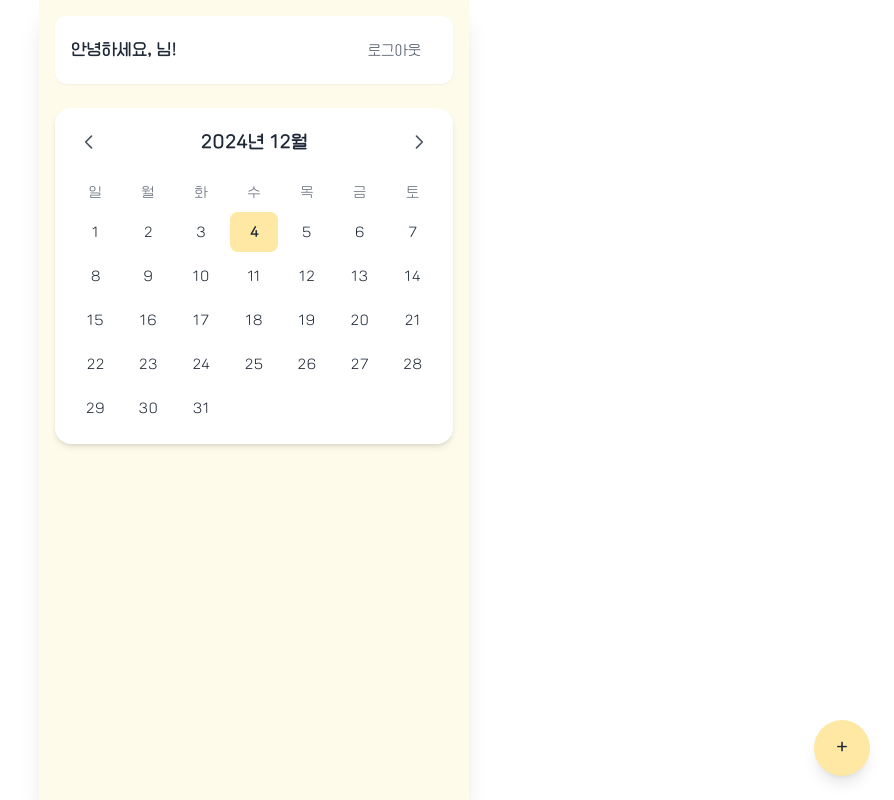
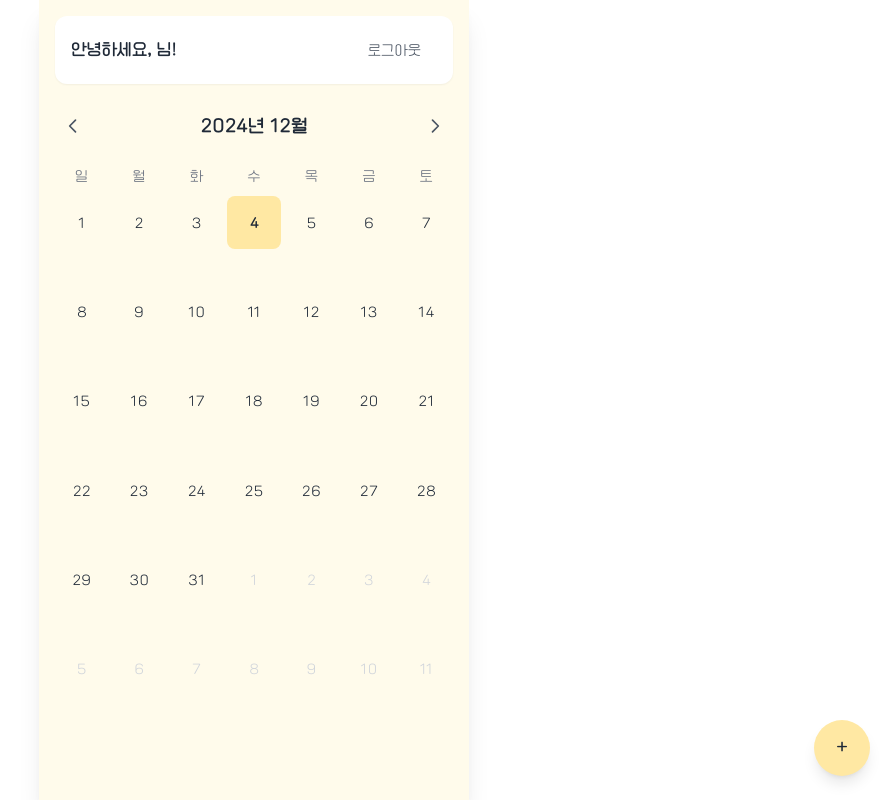
Before and after one commit to partlyjadedyouth/note-n-rest, a Next.js app: page / in a window 1280 px wide. Shown: the whole page, without its empty margins (386-1280 px from the left). Built offline with nearby package versions, Linux system fonts and the light colour scheme; no server answers.

Commit message:
🎨 Update calendar layout and design

```diff
--- a/src/components/Calendar.tsx
+++ b/src/components/Calendar.tsx
@@ -14,7 +14,14 @@
 "use client";
 
 import { useState } from "react";
-import { startOfMonth, endOfMonth, eachDayOfInterval } from "date-fns";
+import {
+  startOfMonth,
+  endOfMonth,
+  eachDayOfInterval,
+  startOfWeek,
+  endOfWeek,
+  addWeeks,
+} from "date-fns";
 import { CalendarProps } from "@/types";
 import CalendarHeader from "@/components/calendar/CalendarHeader";
 import CalendarWeekdays from "@/components/calendar/CalendarWeekdays";
@@ -27,8 +34,15 @@ export default function Calendar({ entries, onDateClick }: CalendarProps) {
   // 현재 월의 시작일과 마지막 일 계산
   const monthStart = startOfMonth(currentDate);
   const monthEnd = endOfMonth(currentDate);
-  // 현재 월의 모든 날짜를 배열로 생성
-  const days = eachDayOfInterval({ start: monthStart, end: monthEnd });
+
+  // 달력에 표시할 첫 주의 시작일과 마지막 주의 종료일 계산
+  const calendarStart = startOfWeek(monthStart, { weekStartsOn: 0 });
+  const calendarEnd = endOfWeek(addWeeks(calendarStart, 5), {
+    weekStartsOn: 0,
+  });
+
+  // 6주 분량의 날짜 배열 생성
+  const days = eachDayOfInterval({ start: calendarStart, end: calendarEnd });
 
   // 이전 월로 이동하는 핸들러
   const prevMonth = () => {
@@ -41,8 +55,7 @@ export default function Calendar({ entries, onDateClick }: CalendarProps) {
   };
 
   return (
-    // 캘린더 컨테이너 - 흰색 배경과 그림자 효과 적용
-    <div className="bg-white rounded-2xl shadow-md p-4">
+    <div className="h-[calc(100vh-180px)] flex flex-col">
       {/* 캘린더 헤더 - 년월 표시 및 월 이동 버튼 */}
       <CalendarHeader
         currentDate={currentDate}
--- a/src/components/calendar/CalendarGrid.tsx
+++ b/src/components/calendar/CalendarGrid.tsx
@@ -13,7 +13,15 @@
  * @param {Function} props.onDateClick - 날짜 클릭 핸들러
  */
 
-import { format, isSameMonth, isSameDay, isToday, parseISO } from "date-fns";
+import {
+  format,
+  isSameMonth,
+  isSameDay,
+  isToday,
+  parseISO,
+  startOfMonth,
+  endOfMonth,
+} from "date-fns";
 import { CalendarGridProps } from "@/types";
 
 export default function CalendarGrid({
@@ -22,43 +30,52 @@ export default function CalendarGrid({
   entries,
   onDateClick,
 }: CalendarGridProps) {
+  // 현재 월의 시작일과 끝일을 미리 계산
+  const currentMonthStart = startOfMonth(currentDate);
+  const currentMonthEnd = endOfMonth(currentDate);
+
+  // 각 날짜별 상태를 미리 계산
+  const daysWithState = days.map((day) => ({
+    date: day,
+    dateString: format(day, "yyyy-MM-dd"),
+    isCurrentMonth: day >= currentMonthStart && day <= currentMonthEnd,
+    isToday: isToday(day),
+    hasEntry: entries.some((entry) => isSameDay(parseISO(entry.date), day)),
+  }));
+
   return (
     // 날짜 그리드 컨테이너
-    <div className="grid grid-cols-7 gap-1">
+    <div className="grid grid-cols-7 grid-rows-6 gap-1 flex-1">
       {/* 모든 날짜를 순회하며 날짜 셀 생성 */}
-      {days.map((day) => {
-        // 현재 날짜를 YYYY-MM-DD 형식의 문자열로 변환
-        const dateString = format(day, "yyyy-MM-dd");
-
-        // 해당 날짜에 일기가 작성되어 있는지 확인
-        const hasEntry = entries.some((entry) =>
-          isSameDay(parseISO(entry.date), day),
-        );
-
-        return (
+      {daysWithState.map(
+        ({
+          date,
+          dateString,
+          isCurrentMonth,
+          isToday: isTodayDate,
+          hasEntry,
+        }) => (
           <button
-            key={day.toString()}
+            key={date.toString()}
             onClick={() => onDateClick(dateString)}
             // 날짜 셀의 스타일링 - 조건부 클래스 적용
             className={`
-              h-10 flex items-center justify-center rounded-lg text-sm
+            flex-1 aspect-square flex items-center justify-center rounded-lg text-sm
             transition-colors relative
             ${
               // 현재 월의 날짜가 아닌 경우 흐리게 표시
-                !isSameMonth(day, currentDate)
-                  ? "text-gray-300"
-                  : "text-gray-800"
+              !isCurrentMonth ? "text-gray-300" : "text-gray-800"
             }
             ${
               // 오늘 날짜인 경우 특별한 스타일 적용
-                isToday(day)
+              isTodayDate
                 ? "bg-[#FFE8A3] text-gray-800 font-semibold"
-                  : "hover:bg-gray-100"
+                : "hover:bg-[#FFF1C2]"
             }
           `}
           >
             {/* 날짜 숫자 표시 */}
-            {format(day, "d")}
+            {format(date, "d")}
 
             {/* 일기가 있는 경우 표시할 인디케이터 */}
             {hasEntry && (
@@ -67,8 +84,8 @@ export default function CalendarGrid({
               </div>
             )}
           </button>
-        );
-      })}
+        )
+      )}
     </div>
   );
 }
```
Lines whose indentation alone changed are shown as unchanged.
